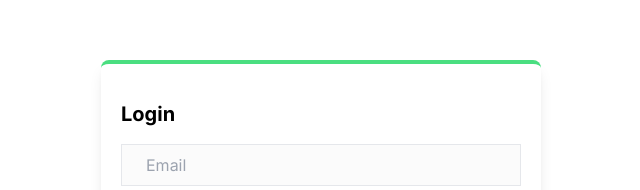
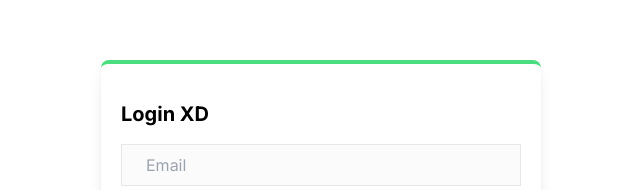
Before and after one commit to Wize6669/SoftwareSeguro, a Next.js app in the folder Examen-ZAPATA-B2/crud_restaurant_dish/: page / in a window 1280 px wide. Shown: the part 240-430 px from the top of the page, without its empty margins (319-959 px from the left). Built offline with nearby package versions, Linux system fonts and the light colour scheme.

Commit message:
Update LoginForm.tsx

```diff
--- a/Examen-ZAPATA-B2/crud_restaurant_dish/components/LoginForm.tsx
+++ b/Examen-ZAPATA-B2/crud_restaurant_dish/components/LoginForm.tsx
@@ -34,7 +34,7 @@
     return (
         <div className={"grid place-items-center h-screen"}>
             <div className={"shadow-lg p-5 rounded-lg border-t-4 border-green-400"}>
-                <h1 className={"text-xl font-bold my-4"}>Login</h1>
+                <h1 className={"text-xl font-bold my-4"}>Login XD</h1>
 
                 <form onSubmit={handleSumbmit} className={"flex flex-col gap-3"}>
                     <input onChange={(e) => setEmail(e.target.value)} className={"w-[400px] border border-gray-200 py-2 px-6 bg-zinc-100/40"} type="text" name="email" id="email" placeholder={"Email"} />
```
